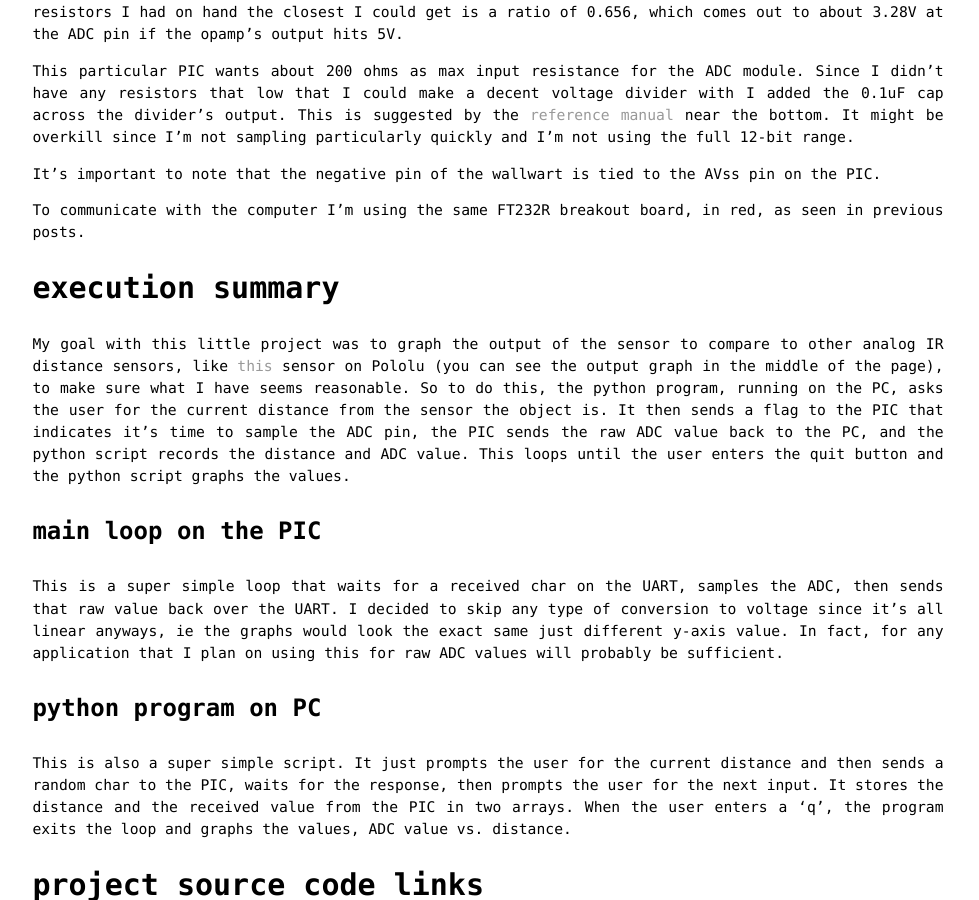
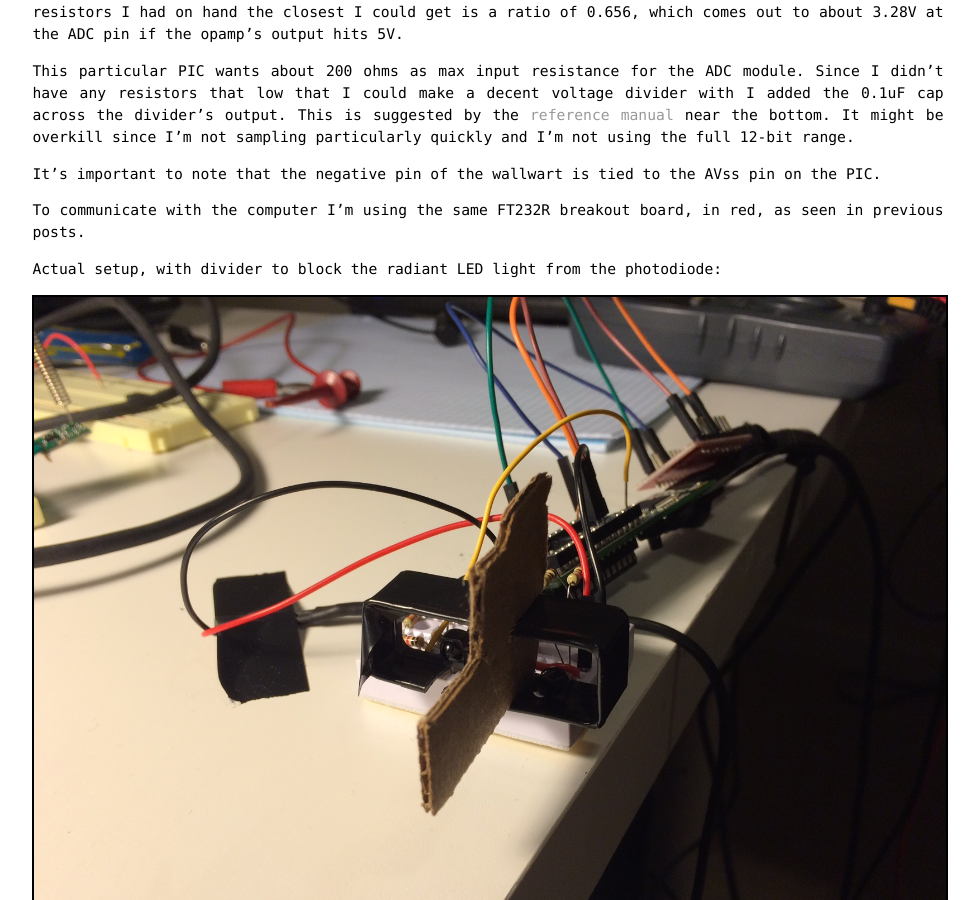
Before and after one commit to bsmitty5000/bsmitty5000.github.io, a Jekyll site: the page built from _posts/2016-06-14-DIY_IR_Distance_Sensor.md, in a window 1280 px wide and 900 px high, scrolled down 1765 px. Shown: the whole window, without its empty margins (152-1131 px from the left). Built offline with Jekyll 4.4.1, drawn with Linux system fonts in a browser that asks for light colours; comment, search, counter and statistics services are not loaded; some of the changed text lies outside the part shown.

Commit message:
new picture; post updates

```diff
--- a/_posts/2016-06-14-DIY_IR_Distance_Sensor.md
+++ b/_posts/2016-06-14-DIY_IR_Distance_Sensor.md
@@ -33,6 +33,11 @@ This particular PIC wants about 200 ohms as max input resistance for the ADC mod
 It's important to note that the negative pin of the wallwart is tied to the AVss pin on the PIC.
 
 To communicate with the computer I'm using the same FT232R breakout board, in red, as seen in previous posts.
+
+
+Actual setup, with divider to block the radiant LED light from the photodiode:
+
+![actual]({{site.url}}assets/diy_IR_distance_sensor_actual_hardware.JPG)
 
 ## execution summary
 My goal with this little project was to graph the output of the sensor to compare to other analog IR distance sensors, like [this](https://www.pololu.com/product/136/pictures) sensor on Pololu (you can see the output graph in the middle of the page), to make sure what I have seems reasonable. So to do this, the python program, running on the PC, asks the user for the current distance from the sensor the object is. It then sends a flag to the PIC that indicates it's time to sample the ADC pin, the PIC sends the raw ADC value back to the PC, and the python script records the distance and ADC value. This loops until the user enters the quit button and the python script graphs the values.
```
Also changed, not shown: other parts of _posts/2016-06-14-DIY_IR_Distance_Sensor.md (+1 -1 lines), assets/diy_IR_distance_sensor_actual_hardware.JPG (added).
